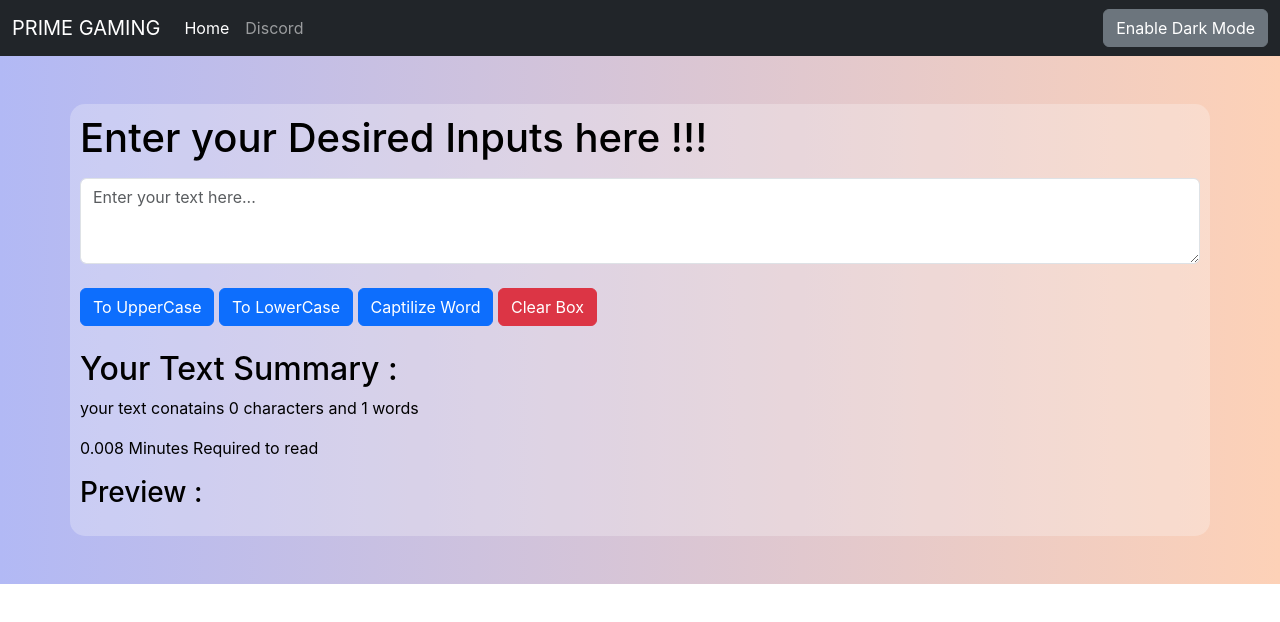
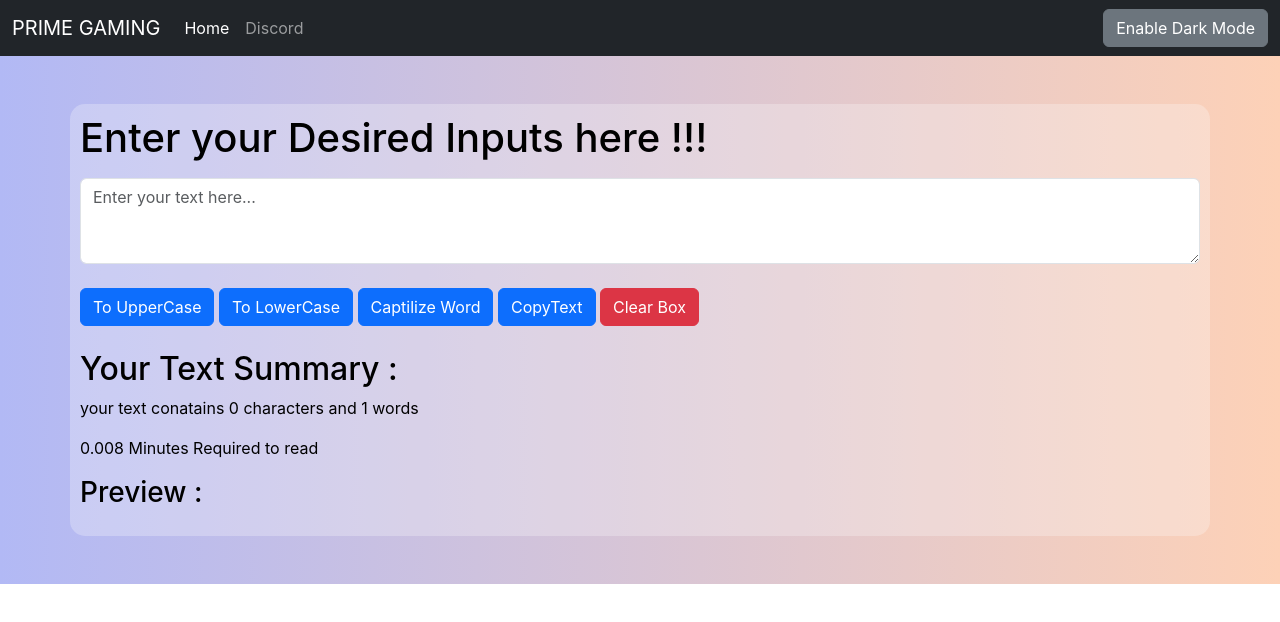
Before and after one commit to Amitkarane/React-Learning, a React (Create React App) app: page / in a window 1280 px wide. Shown: the top 622 px of the page. Built offline with nearby package versions, Linux system fonts and the light colour scheme.

Commit message:
learning react day-4

```diff
--- a/src/components/TextForm.js
+++ b/src/components/TextForm.js
@@ -26,6 +26,12 @@ export default function TextForm(props) {
     setText("");
   }
 
+  const handleCopy= ()=>{
+    let text= document.getElementById("myBox");
+    text.select();
+    navigator.clipboard.writeText(text.value);
+  }
+
   return (
     <div>
         <h1>{props.heading}</h1>
@@ -37,7 +43,9 @@ export default function TextForm(props) {
   <button className="btn btn-primary" onClick={handleUpClick} >To UpperCase</button>&nbsp;
   <button className="btn btn-primary" onClick={handleLowClick} >To LowerCase</button>&nbsp;
   <button className="btn btn-primary" onClick={handleCapital} >Captilize Word</button>&nbsp;
+    <button className="btn btn-primary" onClick={handleCopy} >CopyText</button>&nbsp;
   <button className="btn btn-danger" onClick={handleClear} >Clear Box</button>
+
 
 
 <br /><br />
```
Also changed, not shown: src/components/duplicate.png (added).
